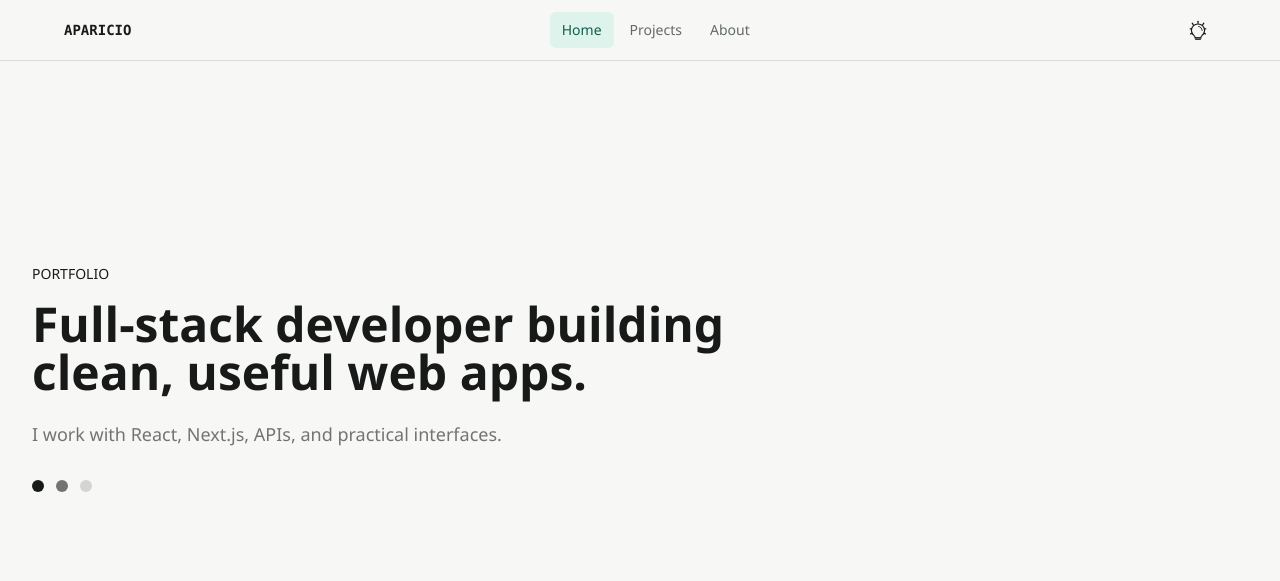
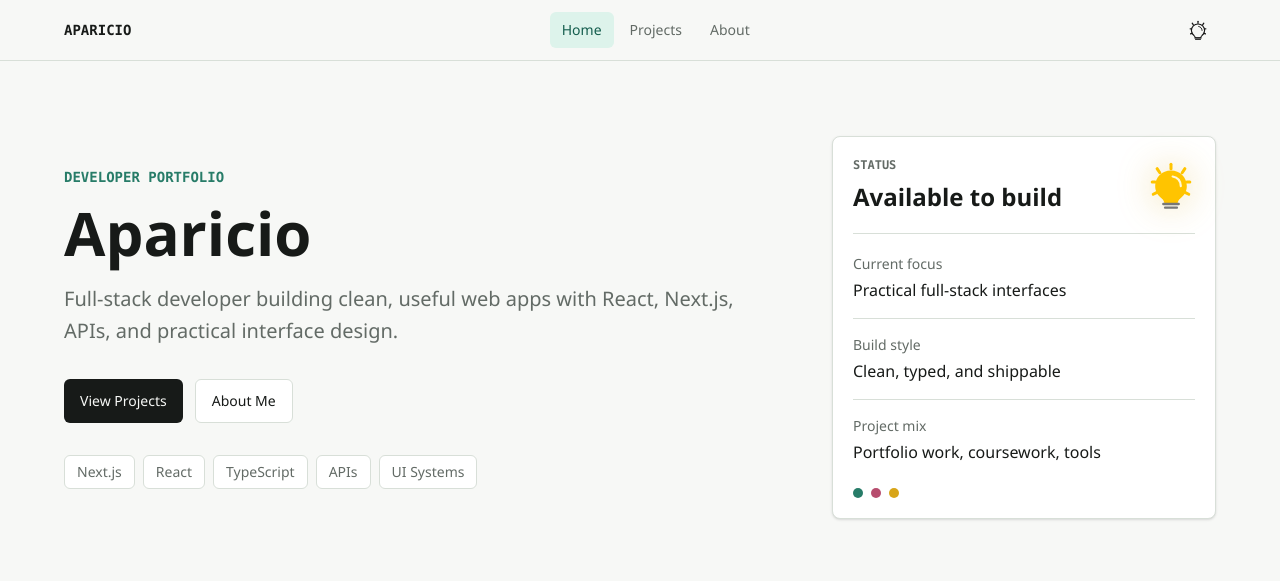
Before and after one commit to CL4-Bisk/PORTFOLIO, a Next.js app: page / in a window 1280 px wide. Shown: the top 581 px of the page. Built offline with nearby package versions, Linux system fonts and the light colour scheme; no server answers.

Commit message:
Update HeroIntro.tsx

```diff
--- a/src/components/HeroIntro.tsx
+++ b/src/components/HeroIntro.tsx
@@ -2,7 +2,17 @@
 "use client";
 
 import { animate, createScope, stagger } from "animejs";
+import Image from "next/image";
+import Link from "next/link";
 import { useEffect, useRef } from "react";
+
+const basePath = process.env.NEXT_PUBLIC_BASE_PATH ?? "";
+const stack = ["Next.js", "React", "TypeScript", "APIs", "UI Systems"];
+const signals = [
+  { label: "Current focus", value: "Practical full-stack interfaces" },
+  { label: "Build style", value: "Clean, typed, and shippable" },
+  { label: "Project mix", value: "Portfolio work, coursework, tools" },
+];
 
 export function HeroIntro() {
   const root = useRef<HTMLElement | null>(null);
@@ -43,22 +53,83 @@ export function HeroIntro() {
   }, []);
 
   return (
-    <section ref={root} className="min-h-screen px-8 py-10">
-      <main className="mt-28 max-w-3xl">
-        <p className="hero-item opacity-0 text-sm uppercase">Portfolio</p>
-        <h1 className="hero-item opacity-0 mt-4 text-5xl font-semibold">
-          Full-stack developer building clean, useful web apps.
-        </h1>
-        <p className="hero-item opacity-0 mt-6 text-lg text-neutral-500">
-          I work with React, Next.js, APIs, and practical interfaces.
-        </p>
+    <section ref={root} className="px-4 pb-4 sm:px-6 lg:px-8">
+      <div className="mx-auto grid min-h-[48dvh] max-w-6xl gap-8 py-6 lg:grid-cols-[minmax(0,1fr)_24rem] lg:items-center">
+        <div className="max-w-3xl">
+          <p className="hero-item font-mono text-sm font-semibold uppercase text-accent opacity-0">
+            Developer Portfolio
+          </p>
+          <h1 className="hero-item mt-4 text-5xl font-semibold text-balance opacity-0 sm:text-6xl">
+            Aparicio
+          </h1>
+          <p className="hero-item mt-5 max-w-2xl text-lg leading-8 text-muted opacity-0 sm:text-xl">
+            Full-stack developer building clean, useful web apps with React,
+            Next.js, APIs, and practical interface design.
+          </p>
 
-        <div className="hero-item mt-8 flex gap-3 opacity-0">
-          <span className="hero-dot h-3 w-3 rounded-full bg-foreground" />
-          <span className="hero-dot h-3 w-3 rounded-full bg-neutral-500" />
-          <span className="hero-dot h-3 w-3 rounded-full bg-neutral-300" />
+          <div className="hero-item mt-8 flex flex-wrap gap-3 opacity-0">
+            <Link
+              href="/projects"
+              className="inline-flex h-11 items-center justify-center rounded-md bg-foreground px-4 text-sm font-medium text-background transition hover:bg-accent-strong focus-visible:outline focus-visible:outline-2 focus-visible:outline-offset-2 focus-visible:outline-accent"
+            >
+              View Projects
+            </Link>
+            <Link
+              href="/about"
+              className="inline-flex h-11 items-center justify-center rounded-md border border-line bg-panel px-4 text-sm font-medium text-foreground transition hover:border-accent hover:bg-accent-soft focus-visible:outline focus-visible:outline-2 focus-visible:outline-offset-2 focus-visible:outline-accent"
+            >
+              About Me
+            </Link>
+          </div>
+
+          <div className="hero-item mt-8 flex flex-wrap gap-2 opacity-0">
+            {stack.map((item) => (
+              <span
+                key={item}
+                className="rounded-md border border-line bg-panel px-3 py-1.5 text-sm text-muted"
+              >
+                {item}
+              </span>
+            ))}
+          </div>
         </div>
-      </main>
+
+        <aside className="hero-item rounded-lg border border-line bg-panel p-4 opacity-0 shadow-sm sm:p-5">
+          <div className="flex items-center justify-between gap-4 border-b border-line pb-5">
+            <div>
+              <p className="font-mono text-xs font-semibold uppercase text-muted">
+                Status
+              </p>
+              <h2 className="mt-2 text-2xl font-semibold">Available to build</h2>
+            </div>
+            <Image
+              src={`${basePath}/assets/bulbs/bulb-filled-yellow.svg`}
+              alt=""
+              width={48}
+              height={48}
+              className="size-12 drop-shadow-[0_0_18px_rgba(216,165,25,0.35)]"
+            />
+          </div>
+
+          <dl className="mt-5 hidden space-y-4 sm:block">
+            {signals.map((signal) => (
+              <div
+                key={signal.label}
+                className="grid gap-1 border-b border-line pb-4 last:border-b-0 last:pb-0"
+              >
+                <dt className="text-sm text-muted">{signal.label}</dt>
+                <dd className="font-medium text-foreground">{signal.value}</dd>
+              </div>
+            ))}
+          </dl>
+
+          <div className="hero-item mt-6 hidden gap-2 opacity-0 sm:flex">
+            <span className="hero-dot size-2.5 rounded-full bg-accent" />
+            <span className="hero-dot size-2.5 rounded-full bg-accent-alt" />
+            <span className="hero-dot size-2.5 rounded-full bg-accent-warm" />
+          </div>
+        </aside>
+      </div>
     </section>
   );
 }
```
